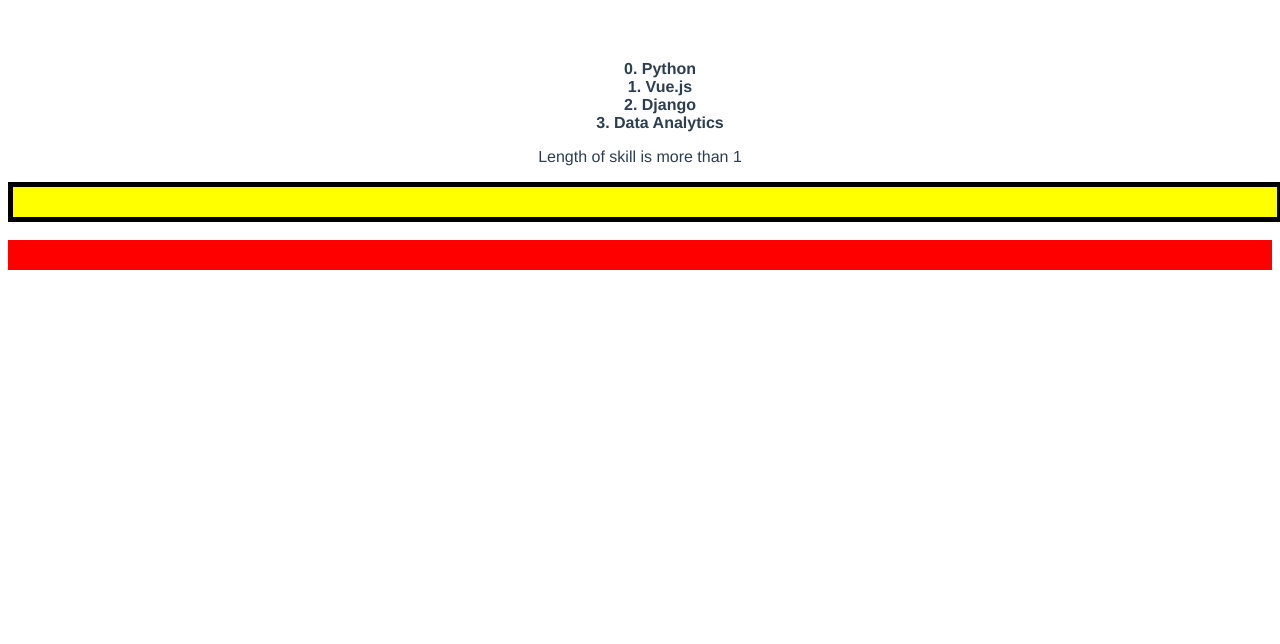
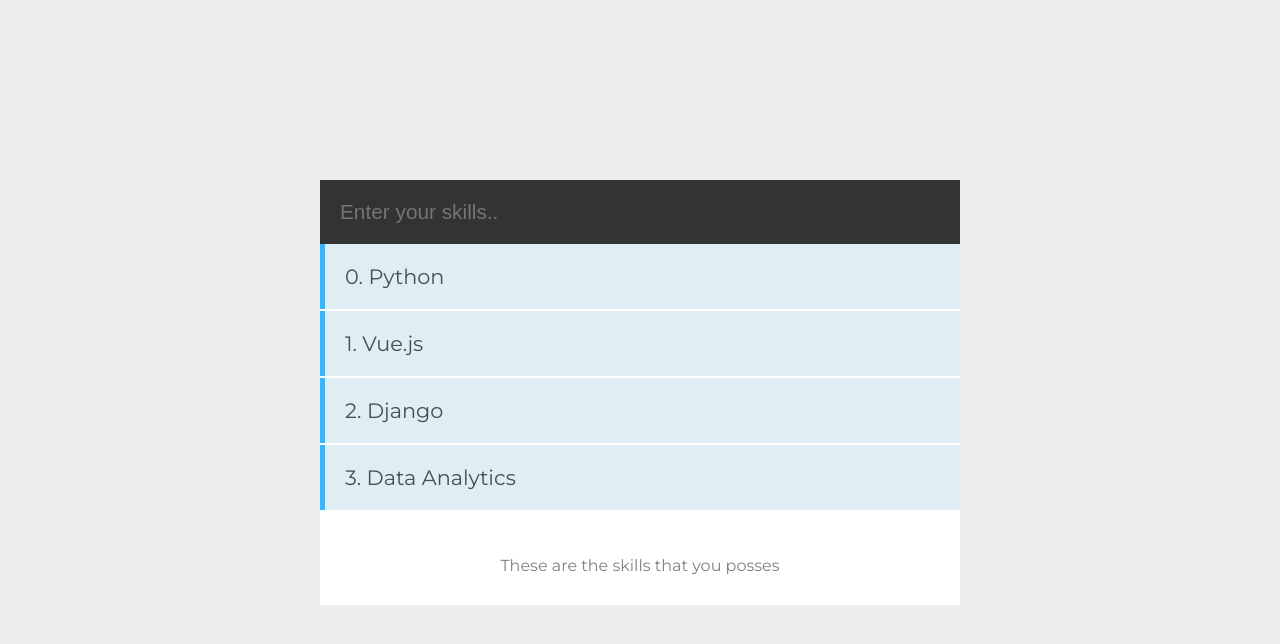
Before and after one commit to AnkurBegining/vue-skills, a Vue app: page / in a window 1280 px wide. Shown: the top 644 px of the page. Built offline with nearby package versions, Linux system fonts and the light colour scheme.

Commit message:
vue forms - part 1

```diff
--- a/src/App.vue
+++ b/src/App.vue
@@ -16,12 +16,23 @@
 </script>
 
 <style>
+    @import url('https://fonts.googleapis.com/css?family=Montserrat:400,700');
+
+    body {
+        background-color: #EEEEEE;
+        font-family: 'Montserrat', sans-serif;
+        display: grid;
+        grid-template-rows: auto;
+        justify-items: center;
+        align-items: center;
+    }
+
+    body, html {
+        margin: 0;
+        height: 100%;
+    }
+
     #app {
-        font-family: 'Avenir', Helvetica, Arial, sans-serif;
-        -webkit-font-smoothing: antialiased;
-        -moz-osx-font-smoothing: grayscale;
-        text-align: center;
-        color: #2c3e50;
-        margin-top: 60px;
+        width: 50%;
     }
 </style>
--- a/src/components/Skills.vue
+++ b/src/components/Skills.vue
@@ -1,17 +1,15 @@
 <template>
     <div class="hello">
         <div class="holder">
+            <input type="text" placeholder="Enter your skills.." v-model="skill">
+            {{skill}}
             <ul>
-                <li v-for="(data,index) in skills">
+                <li v-for="(data,index) in skills" :key="index">
                     {{index}}. {{data.skill}}
                 </li>
             </ul>
-            <p v-if="skills.length > 1"> Length of skill is more than 1</p>
-            <p v-else>Length of skill is less than 1</p>
+            <p>These are the skills that you posses</p>
         </div>
-        <div v-bind:class="alertObject"></div>
-        <br>
-        <div v-bind:style="{background: bgColor, width: bgWidth, height: bgHeight}"></div>
     </div>
 </template>
 
@@ -35,13 +33,7 @@
                     },
 
                 ],
-                alertObject:{
-                    alert: true,
-                    another_class: true
-                },
-                bgColor: 'red',
-                bgWidth: '100%',
-                bgHeight: '30px'
+                skill: ''
 
             }
         }
@@ -50,6 +42,44 @@
 </script>
 
 <!-- Add "scoped" attribute to limit CSS to this component only -->
-<style src="./skill-style.css" scoped>
+<style scoped>
+
+  .holder {
+    background: #fff;
+  }
+
+  ul {
+    margin: 0;
+    padding: 0;
+    list-style-type: none;
+  }
+
+  ul li {
+    padding: 20px;
+    font-size: 1.3em;
+    background-color: #E0EDF4;
+    border-left: 5px solid #3EB3F6;
+    margin-bottom: 2px;
+    color: #3E5252;
+  }
+
+  p {
+    text-align:center;
+    padding: 30px 0;
+    color: gray;
+  }
+
+  .container {
+    box-shadow: 0px 0px 40px lightgray;
+  }
+
+    input {
+    width: calc(100% - 40px);
+    border: 0;
+    padding: 20px;
+    font-size: 1.3em;
+    background-color: #323333;
+    color: #687F7F;
+  }
 
 </style>
```
